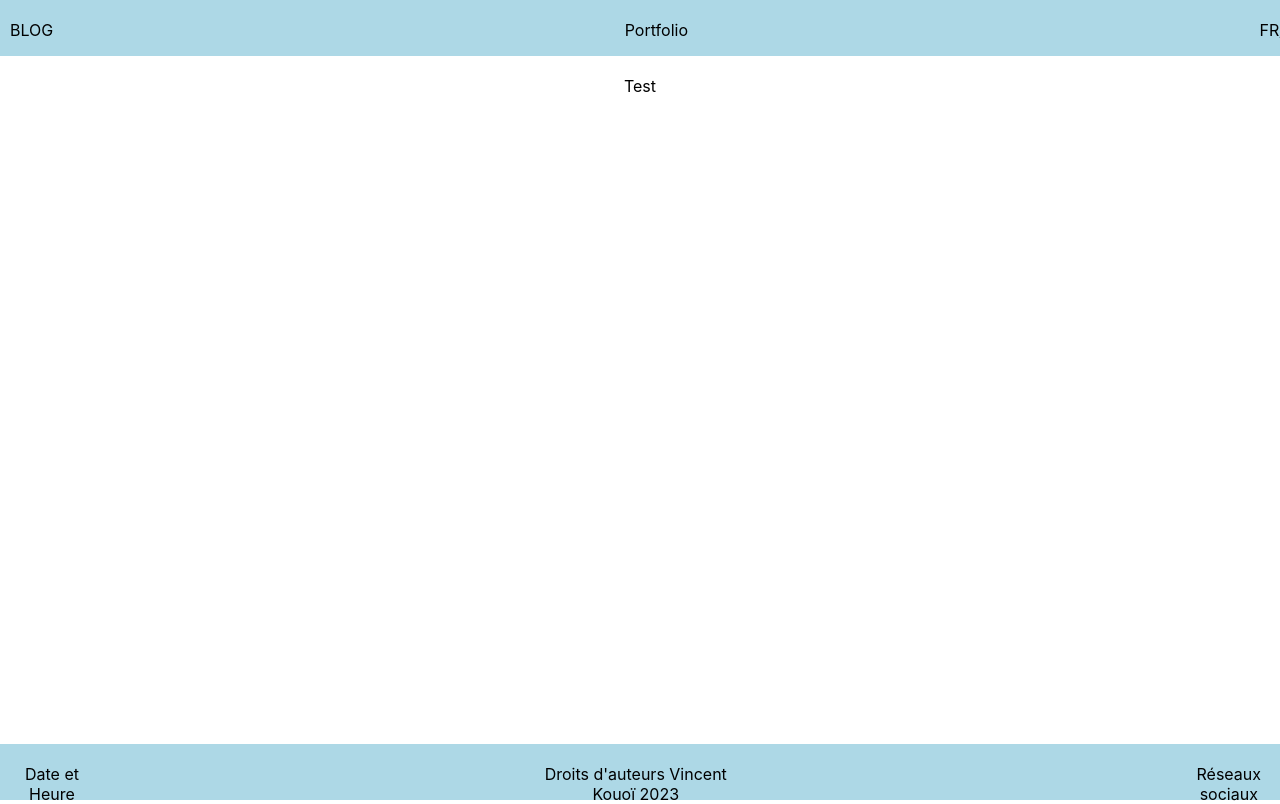
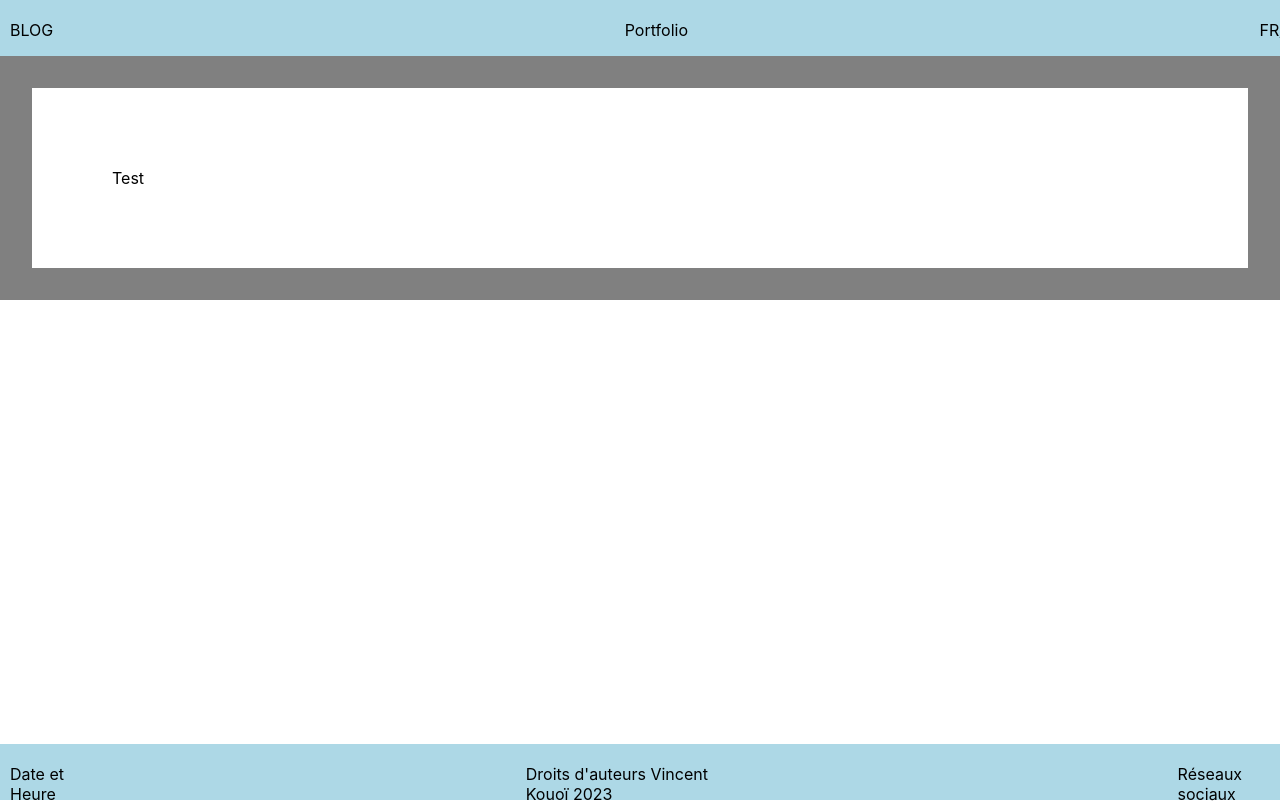
Before and after one commit to dryes380/portfolio2027Next, a React (Create React App) app in the folder front/: page / in a window 1280 px wide. Shown: the top 804 px of the page. Built offline with nearby package versions, Linux system fonts and the light colour scheme.

Commit message:
cleaned code

```diff
--- a/front/src/App.css
+++ b/front/src/App.css
@@ -1,38 +1,9 @@
-.App {
-  text-align: center;
+.Container {
+  padding: 2rem;
+  background-color: gray;
 }
 
-.App-logo {
-  height: 40vmin;
-  pointer-events: none;
+.Content {
+  background-color: white;
+  padding: 5rem;
 }
-
-@media (prefers-reduced-motion: no-preference) {
-  .App-logo {
-    animation: App-logo-spin infinite 20s linear;
-  }
-}
-
-.App-header {
-  background-color: #282c34;
-  min-height: 100vh;
-  display: flex;
-  flex-direction: column;
-  align-items: center;
-  justify-content: center;
-  font-size: calc(10px + 2vmin);
-  color: white;
-}
-
-.App-link {
-  color: #61dafb;
-}
-
-@keyframes App-logo-spin {
-  from {
-    transform: rotate(0deg);
-  }
-  to {
-    transform: rotate(360deg);
-  }
-}
--- a/front/src/App.js
+++ b/front/src/App.js
@@ -3,14 +3,16 @@ import FooterTest from "./components/Footer";
 
 import "./App.css";
 
-function App() {
+const App = () => {
   return (
-    <div className="App">
+    <>
       <Header />
-      <div style={{ margin: 20 }}>Test</div>
+      <div className="Container">
+        <div className="Content">Test</div>
+      </div>
       <FooterTest />
-    </div>
+    </>
   );
-}
+};
 
 export default App;
--- a/front/src/components/Footer.css
+++ b/front/src/components/Footer.css
@@ -4,4 +4,11 @@
       width: 100%;
       height: 3.5rem;
       background: lightblue;
-    }
+}
+
+.footerContent {
+  display: flex;
+  gap: 34%;
+  margin-top: 20px;
+  margin-left: 10px;
+}
--- a/front/src/components/Footer.js
+++ b/front/src/components/Footer.js
@@ -4,9 +4,7 @@ import "./Footer.css";
 const Footer = () => {
   return (
     <footer className="footerContainer">
-      <div
-        style={{ display: "flex", gap: "34%", marginTop: 20, marginLeft: 10 }}
-      >
+      <div className="footerContent">
         <div>Date et Heure</div>
         <div>Droits d'auteurs Vincent Kouoï 2023</div>
         <div>Réseaux sociaux</div>
--- a/front/src/components/Header.css
+++ b/front/src/components/Header.css
@@ -1,7 +1,14 @@
-.head {
+.headerContainer {
   position: sticky;
   top:0;
   height: 3.5em;
   background: lightblue;
   text-align: center;
 }
+
+.headerContent {
+  display: flex;
+  gap: 45%;
+  padding-top: 20px;
+  padding-left: 10px;
+}
--- a/front/src/components/Header.js
+++ b/front/src/components/Header.js
@@ -3,10 +3,8 @@ import "./Header.css";
 
 const Header = () => {
   return (
-    <header className="head">
-      <div
-        style={{ display: "flex", gap: "45%", paddingTop: 20, paddingLeft: 10 }}
-      >
+    <header className="headerContainer">
+      <div className="headerContent">
         <div>BLOG</div>
         <div>Portfolio</div>
         <div>FR/EN</div>
```
